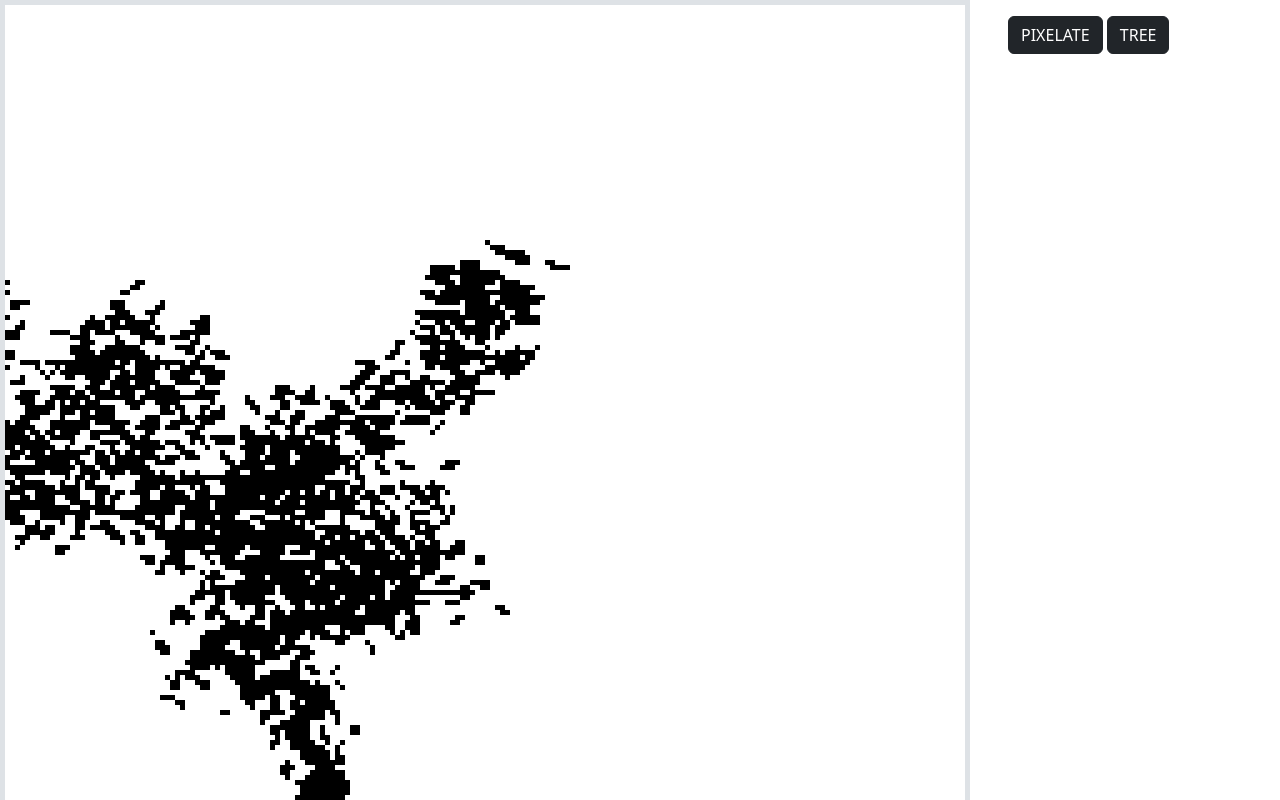
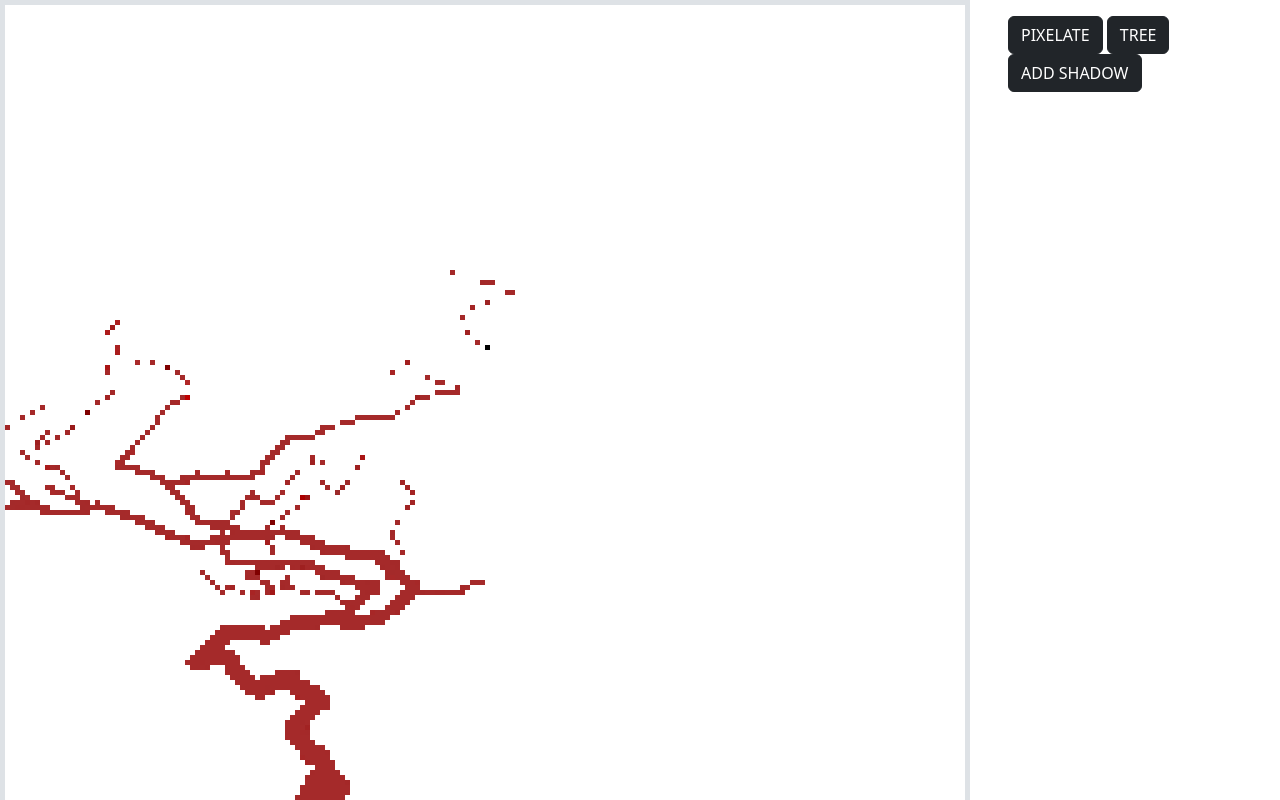
Before and after one commit to JalenLT/Tree, a plain HTML site: page index.html in a window 1280 px wide. Both pictures are taken after a click on the button "PIXELATE". Shown: the top 800 px of the page. Drawn offline with nearby package versions, Linux system fonts and the light colour scheme.

Commit message:
pixelate changes

```diff
--- a/index.html
+++ b/index.html
@@ -26,6 +26,7 @@
                 <div class="col-md-3 px-5 py-3">
                     <button class="btn btn-dark" onclick="pixelateCanvas()">PIXELATE</button>
                     <button class="btn btn-dark" onclick="treeCanvas()">TREE</button>
+                    <button class="btn btn-dark" onclick="addShadow()">ADD SHADOW</button>
                 </div>
             </div>
         </div>
--- a/tree_v2.js
+++ b/tree_v2.js
@@ -21,6 +21,15 @@ var treePoints = {
     "completeBranches": 0,
     "highestY": 99999
 };
+var colorPoints = [];
+var shadowLevels = 4;
+var shadows = [];
+var lightPoint = [canvas.width, 0];
+
+for (let i = 0; i < shadowLevels; i++) {
+    shadows.push("rgba(0, 0, 0, " + ((1 / (shadowLevels * 2)) * (i + 1)) + ")");
+}
+console.log(shadows);
 
 function getRandomGreen() {
     let green = Math.floor(Math.random() * 256);
@@ -113,6 +122,25 @@ function getNextPoint(canvas, currentPoint, maxLength, maxAngle, hasScaler = tru
     var y = currentPoint[1] - (length * Math.sin(angle * (Math.PI / 180)));
     return [x, y];
 }
+function getPointGivenTwo(point1, point2, desiredDistance){
+    // Example arrays holding the x and y values of the original points
+    var originalX = [point1[0], point2[0]];
+    var originalY = [point1[1], point2[1]];
+
+    // Calculate the distance between the two original points using the Pythagorean theorem
+    var dx = originalX[1] - originalX[0];
+    var dy = originalY[1] - originalY[0];
+    var totalDistance = Math.sqrt(dx ** 2 + dy ** 2);
+
+    // Calculate the ratio of the desired distance to the total distance
+    var ratio = desiredDistance / totalDistance;
+
+    // Calculate the x and y coordinates of the desired point
+    var desiredX = originalX[0] + (dx * ratio);
+    var desiredY = originalY[0] + (dy * ratio);
+
+    return [desiredX, desiredY];
+}
 function addBranch(treePoints, base = true, currentPoint = []){
     treePoints.branchNumber += 1;
     var index = "branch_" + treePoints.branchNumber;
@@ -151,7 +179,7 @@ function addOnBranch(treePoints, branchIndex, length, angle){
     treePoints.branches[branchIndex].push(nextPoint);
 }
 function addLeaves(treePoints, currentPoint, length, angle, distance, minLeaves = 5, maxLeaves = 15){
-    ctx.fillStyle = "White";
+    ctx.fillStyle = "Green";
     var totalLeaves = Math.floor(getRandomArbitrary(minLeaves, maxLeaves));
     for (let i = 0; i < totalLeaves; i++) {
         let start = [currentPoint[0] + getRandomArbitrary(-1 * 40, 40), currentPoint[1] + getRandomArbitrary(-1 * 40, 40)];
@@ -243,8 +271,6 @@ function drawTree(){
     treePoints.completeBranches = treePoints.branchNumber;
     //DRAW TREE PATH
     for (let i = 0; i < treePoints.branchNumber; i++) {
-        ctx.strokeStyle = "Black";
-        let currentBranchWidth = 0;
         for (let r = 0; r < treePoints.branches["branch_" + (i + 1)].length; r++) {
             ctx.beginPath();
             if(r == 0){
@@ -281,41 +307,52 @@ function drawTree(){
         }
     }
     //DRAW LEAVES
-    for (let i = 0; i < treePoints.leaves.length; i++) {
-        ctx.strokeStyle = "Black";
-        let leaf = treePoints.leaves[i];
-        ctx.lineWidth = 2;
-        ctx.beginPath();
-        ctx.moveTo(leaf[0][0], leaf[0][1]);
-        ctx.quadraticCurveTo(leaf[2][0], leaf[2][1], leaf[1][0], leaf[1][1]);
-        ctx.stroke();
-        ctx.closePath();
-        ctx.fill();
-        ctx.beginPath();
-        ctx.moveTo(leaf[0][0], leaf[0][1]);
-        ctx.quadraticCurveTo(leaf[3][0], leaf[3][1], leaf[1][0], leaf[1][1]);
-        ctx.stroke();
-        ctx.closePath();
-        ctx.fill();
-    }
-
+    // ctx.strokeStyle = "Green";
+    // ctx.fillStyle = "Green";
+    // for (let i = 0; i < treePoints.leaves.length; i++) {
+    //     let leaf = treePoints.leaves[i];
+    //     ctx.lineWidth = 2;
+    //     ctx.beginPath();
+    //     ctx.moveTo(leaf[0][0], leaf[0][1]);
+    //     ctx.quadraticCurveTo(leaf[2][0], leaf[2][1], leaf[1][0], leaf[1][1]);
+    //     ctx.stroke();
+    //     ctx.closePath();
+    //     ctx.fill();
+    //     ctx.beginPath();
+    //     ctx.moveTo(leaf[0][0], leaf[0][1]);
+    //     ctx.quadraticCurveTo(leaf[3][0], leaf[3][1], leaf[1][0], leaf[1][1]);
+    //     ctx.stroke();
+    //     ctx.closePath();
+    //     ctx.fill();
+    // }
+    ctx.strokeStyle = "Black";
+    ctx.fillStyle = "Black";
     trees.push(treePoints);
 }
 // DRAW TREES
 for (let i = 0; i < treeNumbers; i++) {
+    ctx.strokeStyle = "Brown";
+    ctx.fillStyle = "Brown";
     drawTree();
+    ctx.strokeStyle = "Black";
+    ctx.fillStyle = "Black";
 }
 function treeCanvas() {
     ctx.clearRect(0, 0, canvas.width + 100, canvas.height + 100);
+    ctx.strokeStyle = "Brown";
+    ctx.fillStyle = "Brown";
     drawTree();
+    ctx.strokeStyle = "Black";
+    ctx.fillStyle = "Black";
 }
 //DRAW GRASS
-// for (let i = 0; i < Math.floor(getRandomArbitrary(100, 300)); i++) {
-//     addGrass(canvas, Math.floor(getRandomArbitrary(20, 180)), 40);
-// }
+for (let i = 0; i < Math.floor(getRandomArbitrary(200, 500)); i++) {
+    addGrass(canvas, Math.floor(getRandomArbitrary(20, 180)), 40);
+}
 
 //PIXELATE CANVAS
 function pixelateCanvas() {
+    colorPoints = [];
     var canvasWidth = canvas.width;
     var canvasHeight = canvas.height;
     var chunksX = Math.floor(canvasWidth / pixelSize);
@@ -328,13 +365,13 @@ function pixelateCanvas() {
             let middleX = Math.floor(((i * pixelSize) + ((i * pixelSize) + pixelSize)) / 2);
             let middleY = Math.floor(((r * pixelSize) + ((r * pixelSize) + pixelSize)) / 2);
             let color = getColorAtCoordinate(middleX, middleY);
-            console.log(color);
             if(color[3] == 0){
                 canDraw = false;
             }
 
             if(canDraw){
-                ctx.fillStyle = "Black";
+                colorPoints.push([(i * pixelSize), (r * pixelSize)]);
+                ctx.fillStyle = "rgb(" + color[0] + ", " + color[1] + ", " + color[2] + ")";
             }else{
                 ctx.fillStyle = "White";
             }
@@ -343,4 +380,10 @@ function pixelateCanvas() {
             ctx.fill();
         }
     }
+    console.log(colorPoints);
 }
+function addShadow() {
+    for (let i = 0; i < colorPoints.length; i++) {
+
+    }
+}
```
